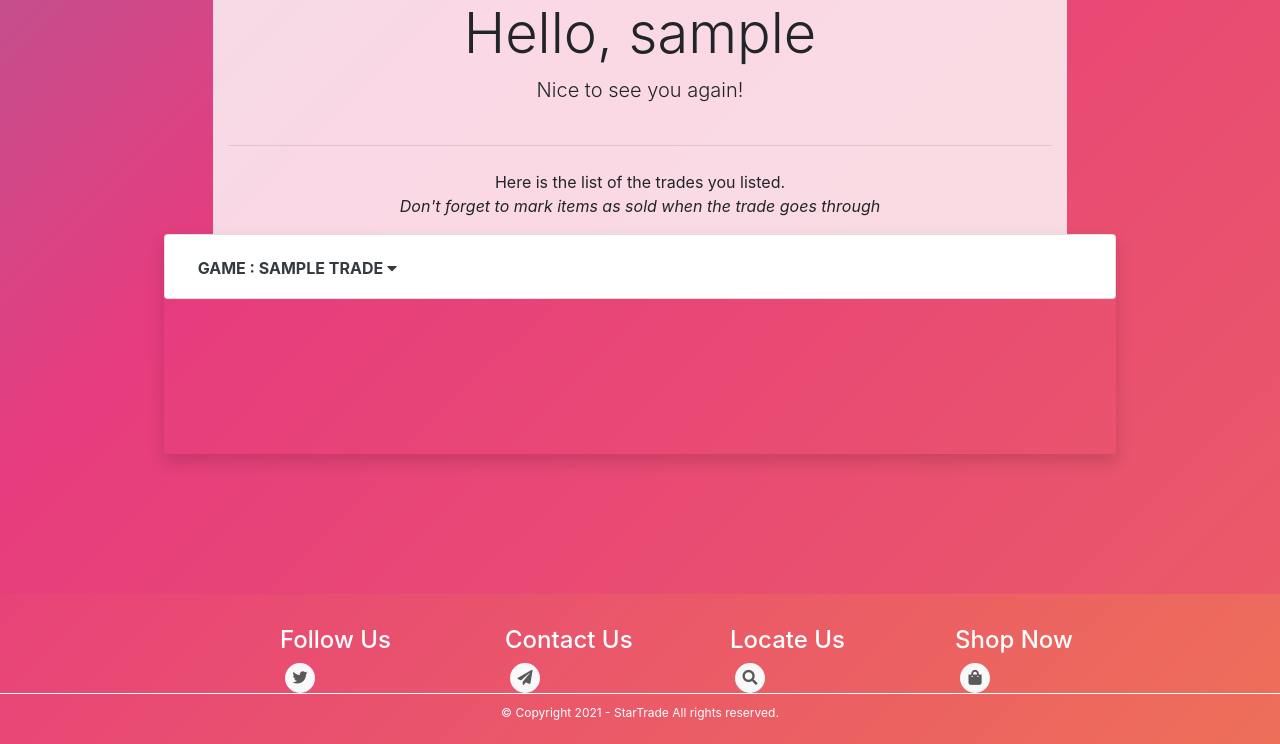
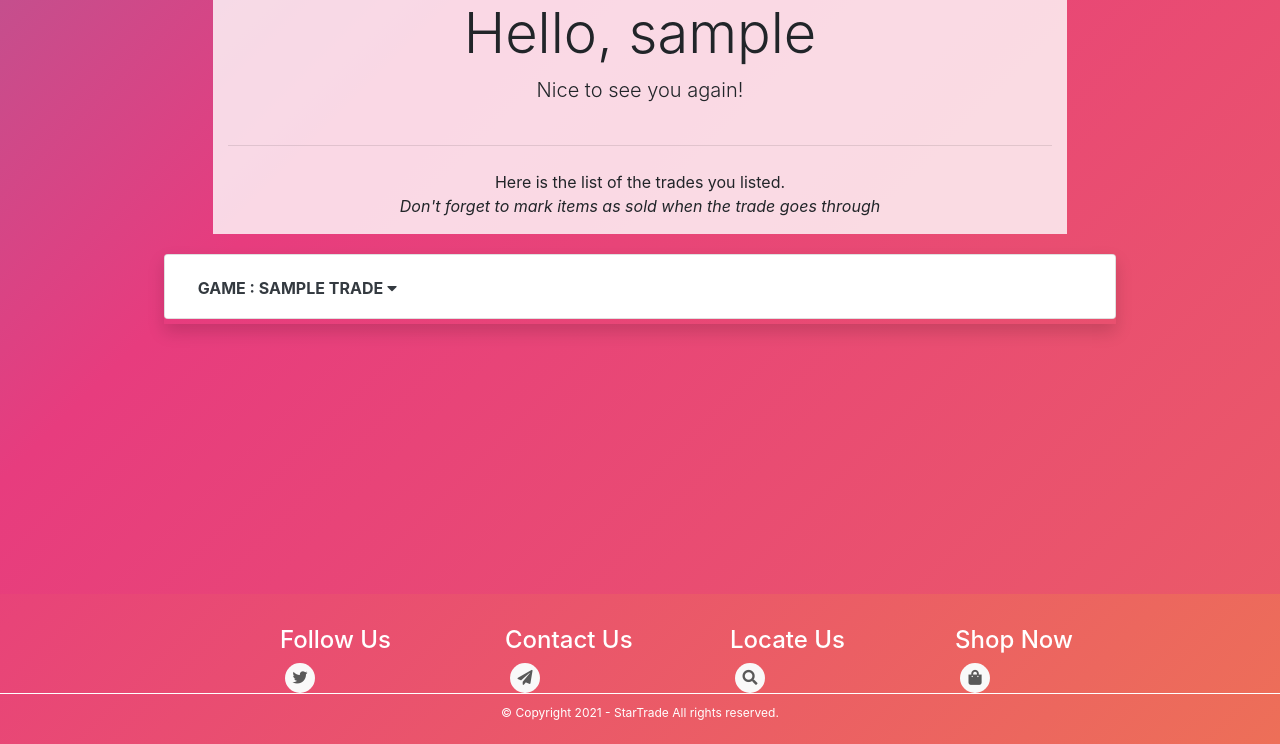
Before and after one commit to Code-Institute-Submissions/nickl98-StarTradeMS3_AugResub, a Flask app: page /profile/1 in a window 1280 px wide. Shown: the part 56-800 px from the top of the page. Run offline with Flask 2, Linux system fonts and the light colour scheme; the visitor is signed in with stand-in values (Sample User, id 1); a database or web service that is not in the repository returns one stand-in record (values such as "Sample title"); some libraries are stand-ins or nearby versions.

Commit message:
Added spacing elements on profile.html

```diff
--- a/static/css/style.css
+++ b/static/css/style.css
@@ -88,9 +88,10 @@ body::-webkit-scrollbar {
     font-size: 30px;
 }
 
- .jumbotron-fluid {
-    background-color: rgba(255,255,255,0.5);
+/* Profile spacing */
 
+#profile-list {
+    margin-top: 20px;
 }
 
 
@@ -132,6 +133,10 @@ body::-webkit-scrollbar {
 
 #accordionExample {
     padding-bottom: 155px;
+}
+
+#accordionExample2 {
+    padding-bottom: 5px;
 }
 
 
--- a/templates/profile.html
+++ b/templates/profile.html
@@ -15,7 +15,7 @@
 <div class="row" id="profile-list">
     <div class="col-lg-9 mx-auto">
         <!-- Accordion -->
-        <div id="accordionExample" class="accordion shadow">
+        <div id="accordionExample2" class="accordion shadow">
             {% for trade in trades %}
             <!-- Accordion item 1 -->
             <div class="card">
```
